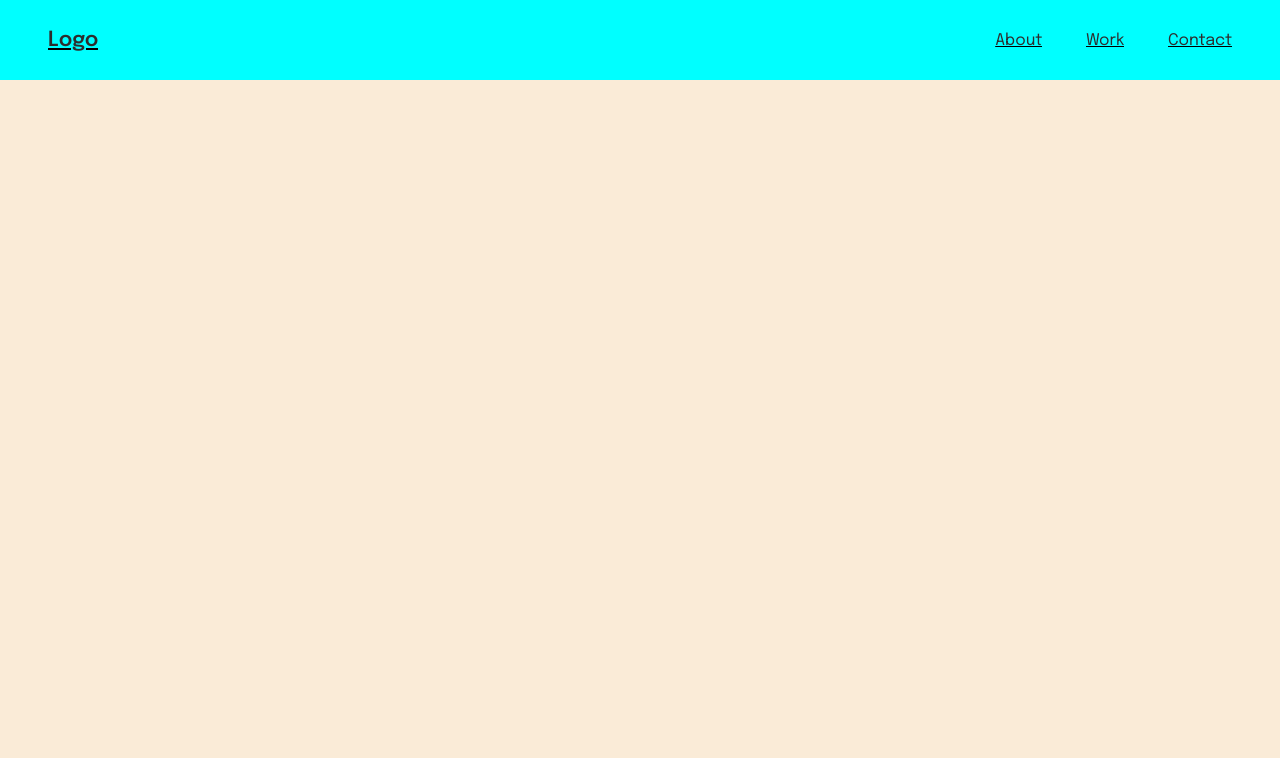
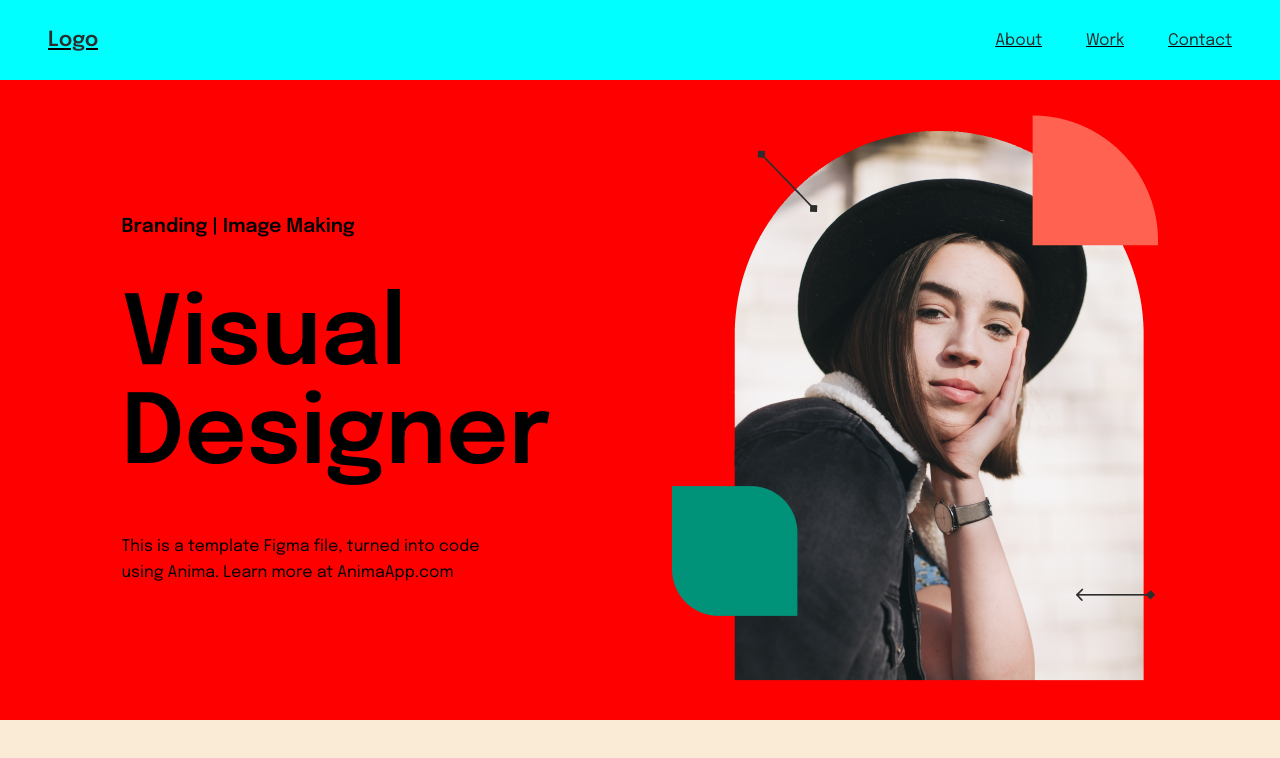
Before and after one commit to Mulleriano/template-portifolio, a Vue app: page / in a window 1280 px wide. Shown: the top 758 px of the page. Built offline with nearby package versions, Linux system fonts and the light colour scheme.

Commit message:
Template e estilo da seção Hero

```diff
--- a/src/App.vue
+++ b/src/App.vue
@@ -5,7 +5,7 @@ import { RouterLink, RouterView } from 'vue-router'
 
 <template>
   <header>
-    <a href="#">Logo</a>
+    <a class="bold" href="#">Logo</a>
 
     <nav>
       <a href="">About</a>
@@ -35,7 +35,6 @@ import { RouterLink, RouterView } from 'vue-router'
 
   header > a {
     font-size: 1.3rem;
-    font-weight: 600;
   }
 
   nav {
--- a/src/assets/base.css
+++ b/src/assets/base.css
@@ -83,3 +83,7 @@ a {
   text-decoration: none;
   color: #2D2D2D;
 }
+
+.bold {
+  font-weight: 600;
+}
--- a/src/views/HomeView.vue
+++ b/src/views/HomeView.vue
@@ -7,14 +7,23 @@ import Clients from '../components/Clients.vue';
 </script>
 
 <template>
-    <section id="Hero">
+    <section id="hero">
 
         <div class="heroContent">
+            <p class="branding bold">Branding | Image Making</p>
+            <h1 class="bold">
+                Visual <br>
+                Designer
+            </h1>
 
+            <p>
+                This is a template Figma file, turned into code <br>
+                using Anima. Learn more at AnimaApp.com
+            </p>
         </div>
 
         <div class="heroImg">
-
+            <img src="../assets/hero.png" alt="Hero">
         </div>
 
     </section>
@@ -41,5 +50,29 @@ import Clients from '../components/Clients.vue';
 
 </template>
 
-<style>
+<style scoped>
+#hero {
+    display: flex;
+    flex-direction: row;
+    justify-content: space-evenly;
+    align-items: center;
+    height: 80vh;
+    background-color: red;
+}
+
+h1 {
+    font-size: 6rem;
+    padding: 3rem 0;
+    font-weight: 600;
+}
+
+.branding {
+    font-size: 1.2rem;
+}
+
+.heroContent > p {
+    line-height: 1.6rem;
+}
+
+
 </style>
```
